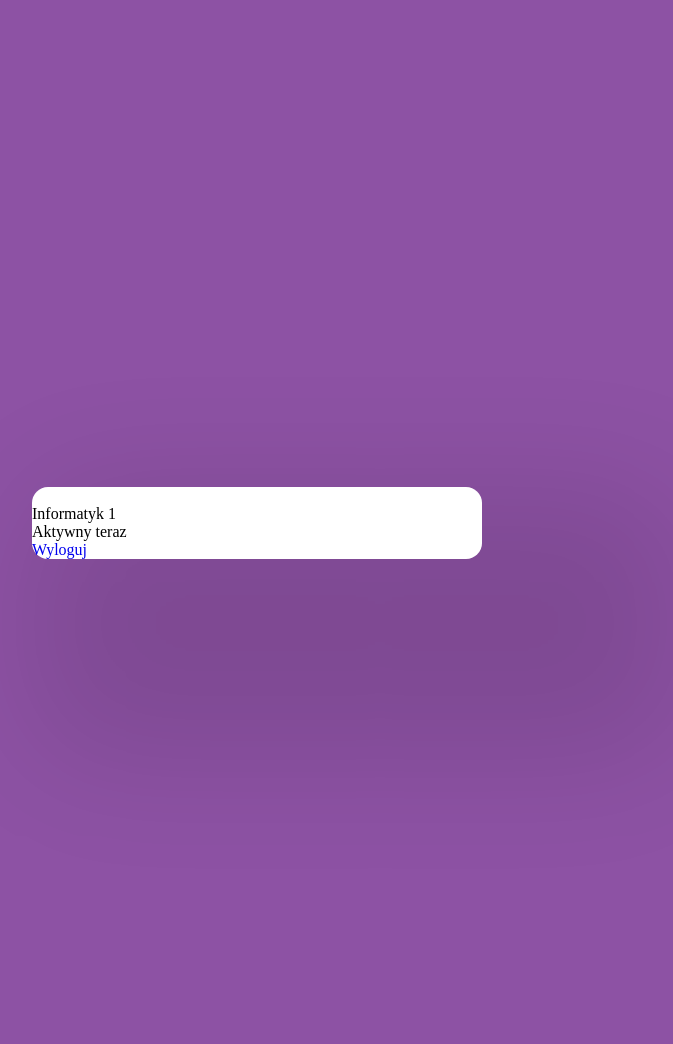
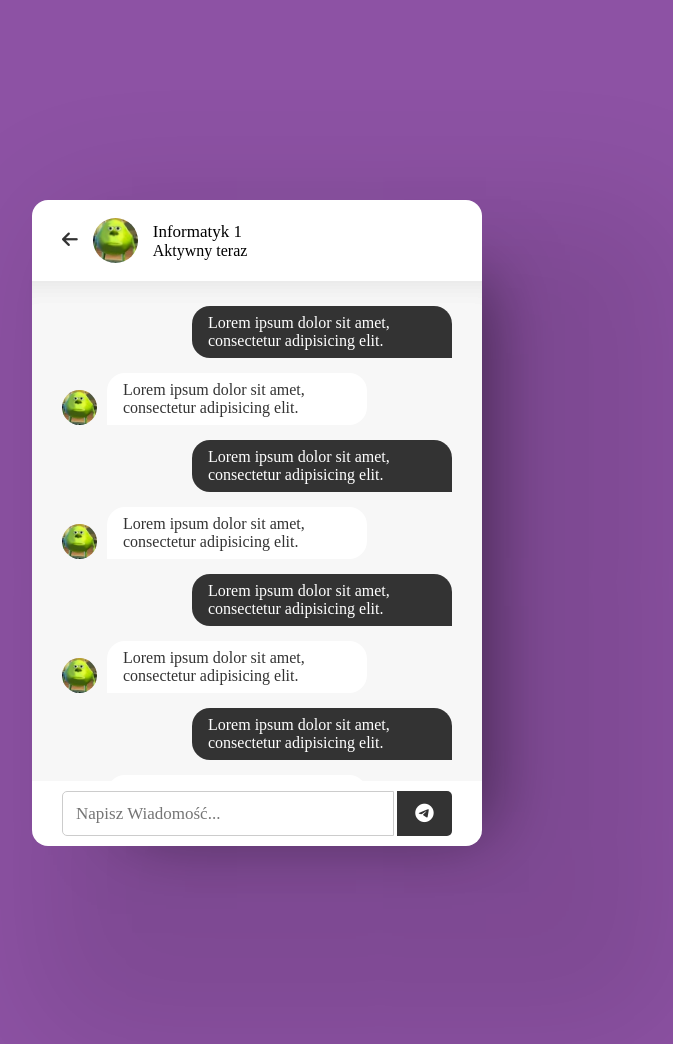
Before and after one commit to Emil25G/Zaliczenie, a PHP site: page /chat.php in a window 1280 px wide. Shown: the part 181-1225 px from the top of the page, without its empty margins (383-1056 px from the left). Run offline with PHP 8.4, Linux system fonts and the light colour scheme; some libraries are stand-ins or nearby versions.

Commit message:
Koniec FrontEnd chat.php, start JS

```diff
--- a/Komunikator/chat.php
+++ b/Komunikator/chat.php
@@ -13,16 +13,96 @@
         <div class="wrapper">
             <section class="chat-area">
                 <header>
-                    <div class="content">
-                        <img src="#" alt="">
+                        <a href="#" class="back-icon"><i class="fas fa-arrow-left"></i></a>
+                        <img src="img/profil1.png" alt="">
                         <div class="details">
                             <span> Informatyk 1 </span>
                             <p> Aktywny teraz </p>
                         </div>
+                </header>
+                <div class="chat-box">
+                    <div class="chat outgoing">
+                        <div class="details">
+                            <p>Lorem ipsum dolor sit amet, consectetur adipisicing elit.</p>
+                        </div>
                     </div>
-                    <a href="#" class="logout">Wyloguj</a>
-                </header>
-
+                    <div class="chat incoming">
+                        <img src="img/profil1.png" alt="">
+                        <div class="details">
+                            <p>Lorem ipsum dolor sit amet, consectetur adipisicing elit.</p>
+                        </div>
+                    </div>
+                    <div class="chat outgoing">
+                        <div class="details">
+                            <p>Lorem ipsum dolor sit amet, consectetur adipisicing elit.</p>
+                        </div>
+                    </div>
+                    <div class="chat incoming">
+                        <img src="img/profil1.png" alt="">
+                        <div class="details">
+                            <p>Lorem ipsum dolor sit amet, consectetur adipisicing elit.</p>
+                        </div>
+                    </div>
+                    <div class="chat outgoing">
+                        <div class="details">
+                            <p>Lorem ipsum dolor sit amet, consectetur adipisicing elit.</p>
+                        </div>
+                    </div>
+                    <div class="chat incoming">
+                        <img src="img/profil1.png" alt="">
+                        <div class="details">
+                            <p>Lorem ipsum dolor sit amet, consectetur adipisicing elit.</p>
+                        </div>
+                    </div>
+                    <div class="chat outgoing">
+                        <div class="details">
+                            <p>Lorem ipsum dolor sit amet, consectetur adipisicing elit.</p>
+                        </div>
+                    </div>
+                    <div class="chat incoming">
+                        <img src="img/profil1.png" alt="">
+                        <div class="details">
+                            <p>Lorem ipsum dolor sit amet, consectetur adipisicing elit.</p>
+                        </div>
+                    </div>
+                    <div class="chat outgoing">
+                        <div class="details">
+                            <p>Lorem ipsum dolor sit amet, consectetur adipisicing elit.</p>
+                        </div>
+                    </div>
+                    <div class="chat incoming">
+                        <img src="img/profil1.png" alt="">
+                        <div class="details">
+                            <p>Lorem ipsum dolor sit amet, consectetur adipisicing elit.</p>
+                        </div>
+                    </div>
+                    <div class="chat outgoing">
+                        <div class="details">
+                            <p>Lorem ipsum dolor sit amet, consectetur adipisicing elit.</p>
+                        </div>
+                    </div>
+                    <div class="chat incoming">
+                        <img src="img/profil1.png" alt="">
+                        <div class="details">
+                            <p>Lorem ipsum dolor sit amet, consectetur adipisicing elit.</p>
+                        </div>
+                    </div>
+                    <div class="chat outgoing">
+                        <div class="details">
+                            <p>Lorem ipsum dolor sit amet, consectetur adipisicing elit.</p>
+                        </div>
+                    </div>
+                    <div class="chat incoming">
+                        <img src="img/profil1.png" alt="">
+                        <div class="details">
+                            <p>Lorem ipsum dolor sit amet, consectetur adipisicing elit.</p>
+                        </div>
+                    </div>
+                </div>
+                <form action="#" class="typing-area">
+                    <input type="text" placeholder="Napisz Wiadomość...">
+                    <button><i class="fab fa-telegram-plane"></i></button>
+                </form>
             </section>
         </div>
     </body>
--- a/Komunikator/style.css
+++ b/Komunikator/style.css
@@ -242,7 +242,7 @@ font-size: 18px;
 
 }
 
-.users-list::-webkit-scrollbar{
+:is(.users-list, .chat-box).users-list::-webkit-scrollbar{
     width: 0px; /* ukryłem scrolla ale działa*/
 }
 
@@ -276,4 +276,111 @@ font-size: 18px;
     color: #ccc;
 }
 
-/*Skonczyłem na 35:50 - do zrobienia Chat area Page CSS*/
+/*Styl dla interfejsu chat.php*/
+
+.chat-area header {
+    display:flex;
+    align-items: center;
+    padding:18px 30px;
+}
+
+.chat-area header .back-icon {
+    font-size: 18px;
+    color: #333;
+    float: left ;
+}
+
+.chat-area header img {
+    height: 45px;
+    width: 45px;
+    margin: 0 15px;
+}
+
+.chat-area header span{
+    font-size: 17px;
+    font-weight: 500;
+}
+
+.chat-box{
+ height: 500px;
+ overflow-y: auto;
+ background: #f7f7f7;
+ padding: 10px 30px 20px 30px;
+ box-shadow: inset 0 32px 32px -32px rgb(0 0 0 / 5%),
+             inset 0 32px 32px -32px rgb(0 0 0 / 5%);
+}
+
+.chat-box .chat{
+    margin: 15px 0;
+}
+
+.chat-box .chat p{
+    word-wrap: break-word;
+    padding: 8px 16px;
+    box-shadow: 0 0 32px rgb(0 0 0 / 8%),
+                0 16 16px -16px rgb(0 0 0 / 8%);
+}
+
+.chat-box .outgoing{
+    display: flex;
+}
+
+.outgoing .details{
+    margin-left:auto;
+    max-width: calc(100% - 130px);
+}
+
+.outgoing .details p{
+    background: #333;
+    color:#fff;
+    border-radius: 18px 18px 0 18px;
+}
+
+.chat-box .incoming{
+    display: flex;
+    align-items: flex-end;
+}
+
+.chat-box .incoming img{
+    height: 35px;
+    width: 35px;
+}
+
+.incoming .details{
+    margin-left: 10px;
+    margin-right:auto;
+    max-width: calc(100% - 130px);
+}
+
+.incoming .details p{
+background: #fff;
+color: #333;
+border-radius: 18px 18px 18px 0px;
+}
+
+.chat-area .typing-area{
+    padding: 10px 30px;
+    display: flex;
+    justify-content: space-between;
+}
+
+.typing-area input{
+    height: 45px;
+    width: calc(100% - 58px);
+    font-size: 17px;
+    border: 1px solid #ccc;
+    padding: 0 13px;
+    border-radius: 5px 0 0 5px;
+    outline: none;
+}
+
+.typing-area button{
+    width: 55px;
+    border: none;
+    outline:none;
+    background: #333;
+    color:white;
+    font-size: 19px;
+    cursor: pointer;
+    border-radius: 0 5px 5px 0;
+}
--- a/notatki.txt
+++ b/notatki.txt
@@ -3,3 +3,4 @@ Notatnik z budowy aplikacji
 1. Dodano folder z działającą aplikacją aby sprawdzić jej działanie i kod
 2. Dodano pliki: index.php, login.php oraz users.php. Oprócz tego style.css
 3. Dodano plik chat.php i skończono users.php. Do zrobienia CSS dla chata
+4. Ukończono chat.php frontend 46:37 !!! Start JS
```
Also changed, not shown: Komunikator/index.php (line endings or trailing spaces).
